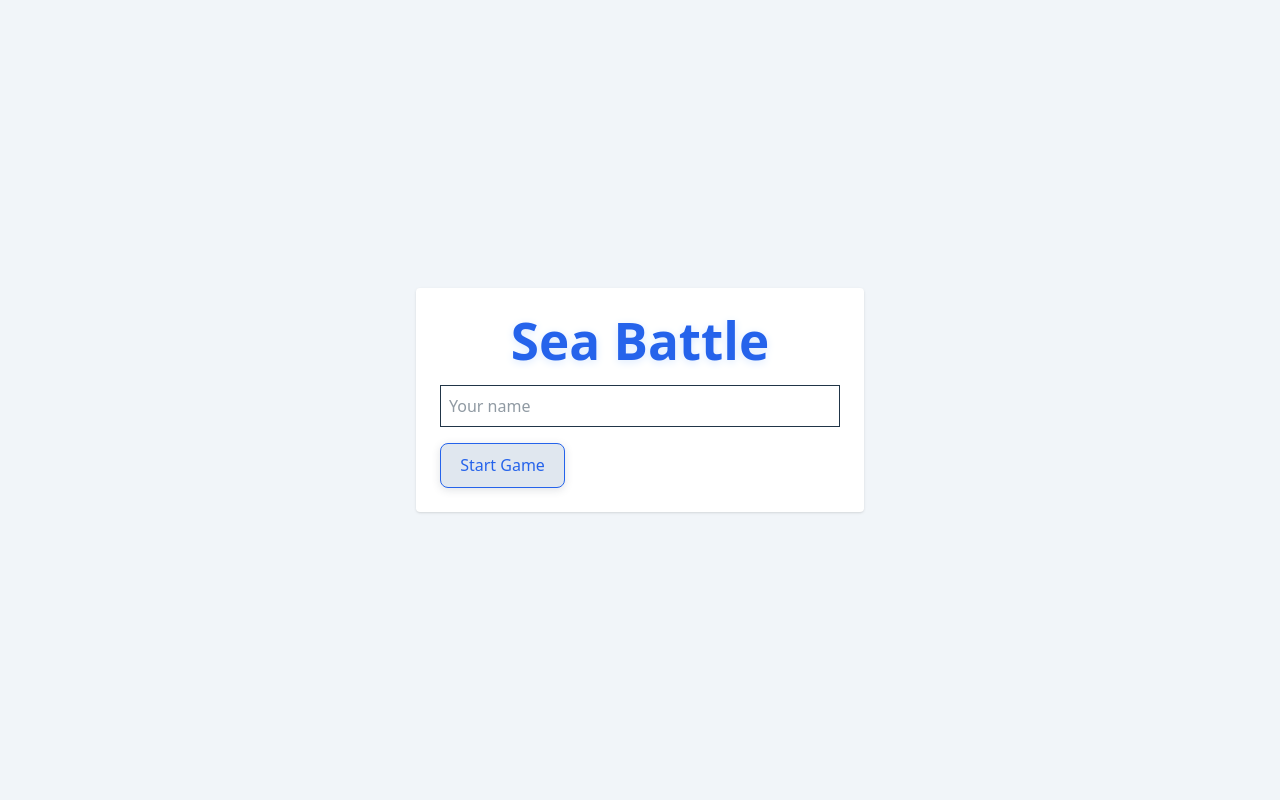
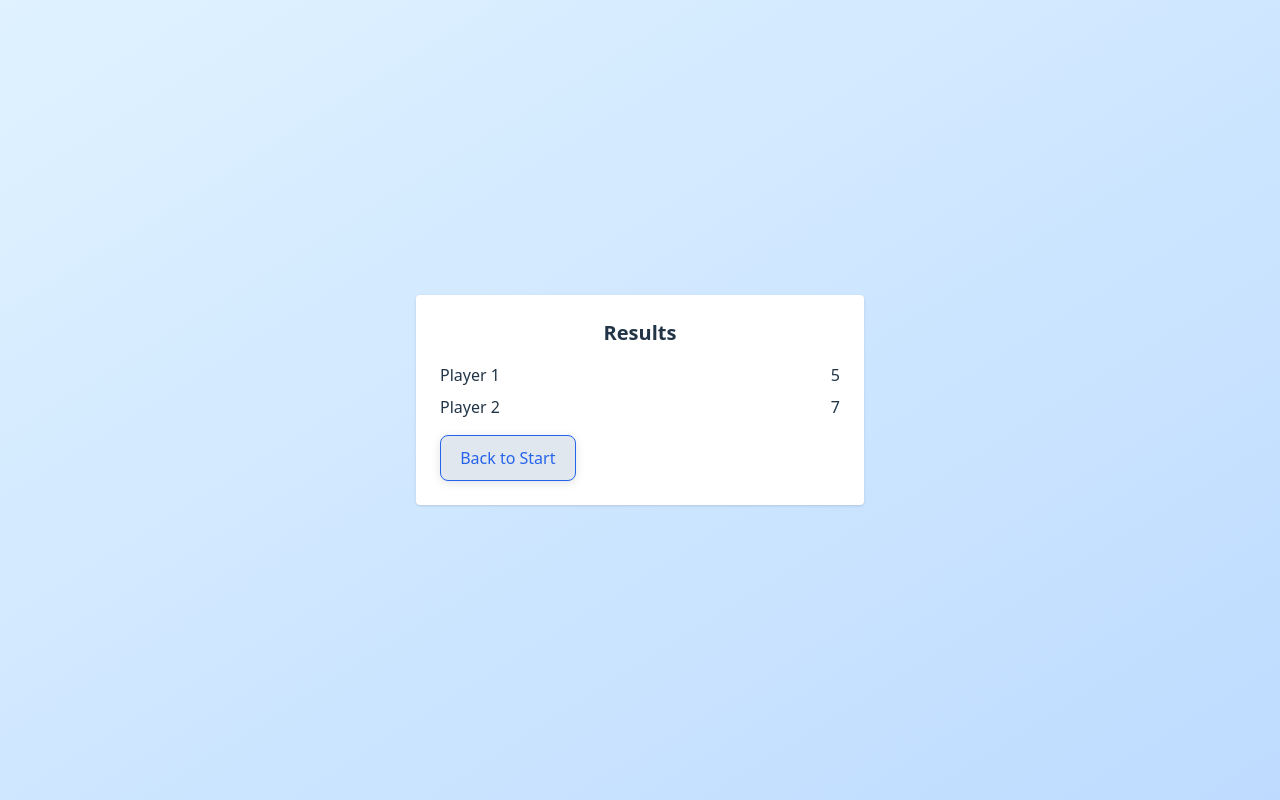
Before and after one commit to DrozdovDenysZTU/sea_battle, a React (Vite) app: page /results in a window 1280 px wide. Built offline with nearby package versions, Linux system fonts and the light colour scheme.

Commit message:
Lab 4: add react router

```diff
--- a/package.json
+++ b/package.json
@@ -15,6 +15,7 @@
     "react": "^19.2.0",
     "react-dom": "^19.2.0",
     "react-hook-form": "^7.68.0",
+    "react-router-dom": "^7.11.0",
     "tailwindcss": "^4.1.18"
   },
   "devDependencies": {
--- a/src/App.tsx
+++ b/src/App.tsx
@@ -1,5 +1,6 @@
-import StartPage from './pages/StartPage'
+import { RouterProvider } from 'react-router-dom'
+import { router } from './router'
 
 export default function App() {
-  return <StartPage />
+  return <RouterProvider router={router} />
 }
--- a/src/components/layout/PageLayout.tsx
+++ b/src/components/layout/PageLayout.tsx
@@ -1,8 +1,10 @@
-import type { PropsWithChildren } from 'react'
-
-export default function PageLayout({ children }: PropsWithChildren) {
+export default function PageLayout({
+  children
+}: {
+  children: React.ReactNode
+}) {
   return (
-    <div className="min-h-screen bg-slate-100 flex items-center justify-center">
+    <div className="min-h-screen bg-gradient-to-br from-sky-100 to-blue-200 flex items-center justify-center p-4">
       {children}
     </div>
   )
--- a/src/pages/GamePage.tsx
+++ b/src/pages/GamePage.tsx
@@ -1,3 +1,4 @@
+import { useParams, useNavigate } from 'react-router-dom'
 import PageLayout from '../components/layout/PageLayout'
 import Card from '../components/ui/Card'
 import Board from '../components/game/Board'
@@ -13,6 +14,9 @@ const DEFAULT: GameSettings = {
 }
 
 export default function GamePage() {
+  const { userId } = useParams<{ userId: string }>()
+  const navigate = useNavigate()
+
   const [settings] = useLocalStorage<GameSettings>('game-settings', DEFAULT)
 
   const game = useGame(settings)
@@ -20,14 +24,19 @@ export default function GamePage() {
   return (
     <PageLayout>
       <Card>
+        <h2 className="text-center font-semibold mb-2">
+          Player ID: {userId?.slice(0, 6)}
+        </h2>
+
         <Board board={game.board} onFire={game.fire} />
+
         <p className="text-center mt-3">Moves: {game.moves}</p>
 
         {game.finished && (
           <GameOverModal
             moves={game.moves}
             onRestart={game.restart}
-            onNext={game.restart}
+            onNext={() => navigate('/results')}
           />
         )}
       </Card>
--- a/src/pages/ResultPage.tsx
+++ b/src/pages/ResultsPage.tsx
@@ -1,23 +1,28 @@
 import PageLayout from '../components/layout/PageLayout'
 import Card from '../components/ui/Card'
+import Button from '../components/ui/Button'
+import { useNavigate } from 'react-router-dom'
 import { useResults } from '../hooks/useResults'
 
 export default function ResultsPage() {
   const { results } = useResults()
+  const navigate = useNavigate()
 
   return (
     <PageLayout>
       <Card>
-        <h2 className="text-xl font-semibold mb-4 text-center">Results</h2>
+        <h2 className="text-xl font-semibold text-center mb-4">Results</h2>
 
-        <ul className="space-y-2">
+        <ul className="space-y-2 mb-4">
           {results.map((r, i) => (
             <li key={i} className="flex justify-between">
               <span>{r.name}</span>
-              <span>{r.moves} moves</span>
+              <span>{r.moves}</span>
             </li>
           ))}
         </ul>
+
+        <Button onClick={() => navigate('/')}>Back to Start</Button>
       </Card>
     </PageLayout>
   )
--- a/src/pages/StartPage.tsx
+++ b/src/pages/StartPage.tsx
@@ -1,15 +1,22 @@
 import PageLayout from '../components/layout/PageLayout'
 import Card from '../components/ui/Card'
 import Button from '../components/ui/Button'
+import { useNavigate } from 'react-router-dom'
 import { useStartPage } from '../hooks/useStartPage'
 
 export default function StartPage() {
-  const { playerName, setPlayerName, startGame } = useStartPage()
+  const { playerName, setPlayerName } = useStartPage()
+  const navigate = useNavigate()
+
+  function handleStart() {
+    const userId = crypto.randomUUID()
+    navigate(`/game/${userId}`)
+  }
 
   return (
     <PageLayout>
       <Card>
-        <h1 className="text-2xl font-bold mb-4 text-center">Sea Battle</h1>
+        <h1 className="text-2xl font-bold text-center mb-4">Sea Battle</h1>
 
         <input
           value={playerName}
@@ -18,7 +25,12 @@ export default function StartPage() {
           className="border p-2 w-full mb-4"
         />
 
-        <Button onClick={startGame}>Start Game</Button>
+        <div className="flex flex-col gap-3">
+          <Button onClick={handleStart}>Start Game</Button>
+          <Button variant="secondary" onClick={() => navigate('/settings')}>
+            Settings
+          </Button>
+        </div>
       </Card>
     </PageLayout>
   )
--- /dev/null
+++ b/src/router.tsx
@@ -0,0 +1,12 @@
+import { createBrowserRouter } from 'react-router-dom'
+import StartPage from './pages/StartPage'
+import GamePage from './pages/GamePage'
+import ResultsPage from './pages/ResultsPage'
+import SettingsPage from './pages/SettingsPage'
+
+export const router = createBrowserRouter([
+  { path: '/', element: <StartPage /> },
+  { path: '/settings', element: <SettingsPage /> },
+  { path: '/game/:userId', element: <GamePage /> },
+  { path: '/results', element: <ResultsPage /> }
+])
```
Also changed, not shown: 1 other file (tests, documents, lock files or other folders).
